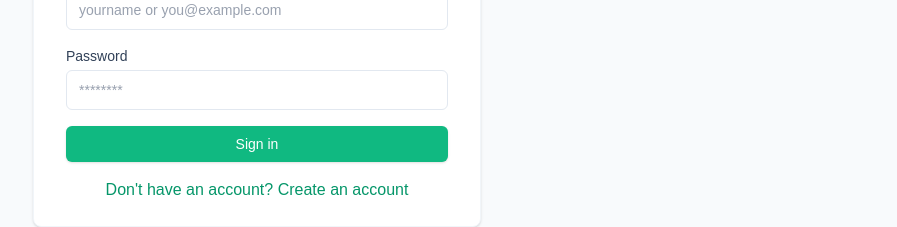
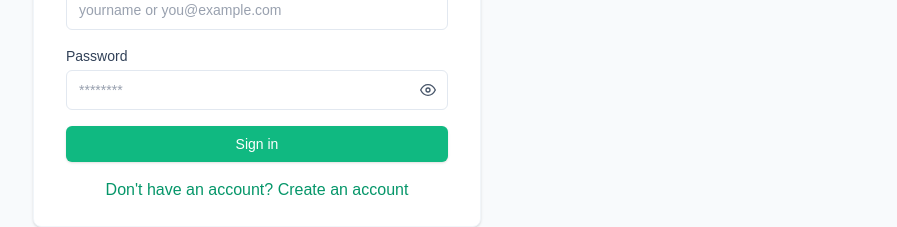
Before and after one commit to AmanKeswani/zoho-admin, a Next.js app: page / in a window 1280 px wide. Shown: the part 347-574 px from the top of the page, without its empty margins (383-1280 px from the left). Built offline with nearby package versions, Linux system fonts and the light colour scheme.

Commit message:
fix(ui): show server login errors, add show-password toggle, move service badge

```diff
--- a/src/pages/_app.tsx
+++ b/src/pages/_app.tsx
@@ -1,12 +1,16 @@
 import type { AppProps } from 'next/app'
 import '../styles/globals.css'
 import { UIProvider } from '../components/ui/provider'
+import ServiceBadge from '../components/ServiceBadge'
 
 export default function MyApp({ Component, pageProps }: AppProps) {
   return (
     <div className="dark">
       <UIProvider>
         <Component {...pageProps} />
+        <div className="fixed right-4 bottom-4 z-50">
+          <ServiceBadge />
+        </div>
       </UIProvider>
     </div>
   )
--- a/src/pages/index.tsx
+++ b/src/pages/index.tsx
@@ -18,6 +18,7 @@ export default function LoginPage() {
   const [error, setError] = useState<string | null>(null)
   const [loading, setLoading] = useState(false)
   const errorRef = useRef<HTMLParagraphElement>(null)
+  const [showPassword, setShowPassword] = useState(false)
 
   function onChange<K extends keyof FormState>(key: K, value: FormState[K]) {
     setForm((f) => ({ ...f, [key]: value }))
@@ -48,10 +49,13 @@ export default function LoginPage() {
       const data = await res.json().catch(() => ({}))
 
       if (res.ok && data?.ok === true) {
-        await router.push('/dashboard')
+        await router.push('/admin')
       } else if (res.status === 401 || res.status === 403) {
         setError(data?.error || 'Invalid credentials')
         // Focus the error element for accessibility
+        setTimeout(() => errorRef.current?.focus(), 0)
+      } else if (res.status === 500) {
+        setError(data?.error || 'Unable to sign in — try again later')
         setTimeout(() => errorRef.current?.focus(), 0)
       } else {
         setError('Unable to sign in — try again later')
@@ -87,15 +91,37 @@ export default function LoginPage() {
 
             <div>
               <Label htmlFor="password" className="text-sm font-medium text-slate-700 dark:text-text-medium">Password</Label>
+              <div className="relative">
                 <Input
                   id="password"
-                type="password"
+                  type={showPassword ? 'text' : 'password'}
                   value={form.password}
                   onChange={(e) => onChange('password', e.target.value)}
                   placeholder="********"
-                className="w-full rounded-md border border-slate-200 dark:border-border bg-white dark:bg-inputBg text-text-high dark:text-text-high placeholder:text-muted px-3 py-2 text-sm focus:outline-none focus:ring-2 focus:ring-primary-400 focus:border-primary-400"
+                  className="w-full rounded-md border border-slate-200 dark:border-border bg-white dark:bg-inputBg text-text-high dark:text-text-high placeholder:text-muted px-3 py-2 text-sm focus:outline-none focus:ring-2 focus:ring-primary-400 focus:border-primary-400 pr-9"
                   required
                 />
+                <button
+                  type="button"
+                  aria-label={showPassword ? 'Hide password' : 'Show password'}
+                  aria-pressed={showPassword}
+                  onClick={() => setShowPassword((v) => !v)}
+                  className="absolute right-2 top-1/2 -translate-y-1/2 text-text-medium hover:text-text-high focus:outline-none focus:ring-2 focus:ring-primary-400 rounded-md p-1"
+                >
+                  {showPassword ? (
+                    <svg aria-hidden="true" className="w-4 h-4" viewBox="0 0 24 24" fill="none" stroke="currentColor" strokeWidth="2" strokeLinecap="round" strokeLinejoin="round">
+                      <path d="M17.94 17.94A10.94 10.94 0 0 1 12 20c-5 0-9.27-3.11-11-8 1.03-2.89 2.94-5.26 5.42-6.73" />
+                      <path d="M1 1l22 22" />
+                      <path d="M9.9 9.9a3 3 0 1 0 4.2 4.2" />
+                    </svg>
+                  ) : (
+                    <svg aria-hidden="true" className="w-4 h-4" viewBox="0 0 24 24" fill="none" stroke="currentColor" strokeWidth="2" strokeLinecap="round" strokeLinejoin="round">
+                      <path d="M1 12s4-8 11-8 11 8 11 8-4 8-11 8-11-8-11-8z" />
+                      <circle cx="12" cy="12" r="3" />
+                    </svg>
+                  )}
+                </button>
+              </div>
             </div>
 
             {error && (
@@ -125,9 +151,7 @@ export default function LoginPage() {
           </div>
         </CardContent>
       </Card>
-      <div className="fixed right-4 bottom-4 z-50">
-        <ServiceBadge />
-      </div>
+      {/* ServiceBadge moved to _app for persistent bottom-right positioning */}
     </div>
   )
 }
```
Lines whose indentation alone changed are shown as unchanged.
